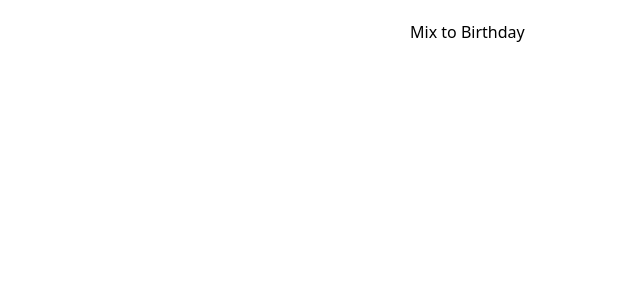
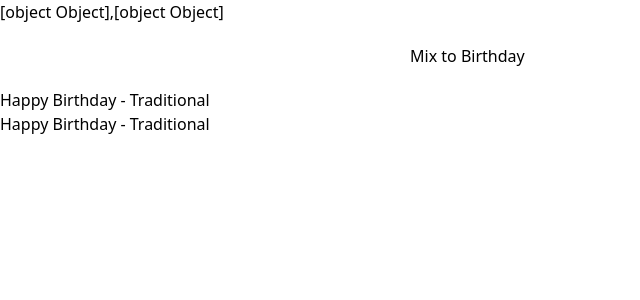
Before and after one commit to JonathanCervants/ngCard, an Angular app: page / in a window 1280 px wide. Shown: the top 300 px of the page, without its empty margins (0-640 px from the left). Built offline with nearby package versions, Linux system fonts and the light colour scheme.

Commit message:
probando @if @for

```diff
--- a/src/app/player/player.component.html
+++ b/src/app/player/player.component.html
@@ -1,8 +1,13 @@
-{{ audio.getTracks() }}
+{{songs.getTracks()}}
 <div class="player">
     <h2>Mix to Birthday</h2>
     <!-- <div @for
-        song of audio.getTracks(); track song.title
-        class="track" (click)="play(song.title)" >
+        song of songs; track song.title
+        class="track">
+        {{song.title}}
     </div> -->
 </div>
+ @if(isEnabled){
+    @for (item of songs.getTracks(); track item.title){
+    <h2>{{item.title}} - {{item.artist}}</h2>}
+    }
--- a/src/app/player/player.component.ts
+++ b/src/app/player/player.component.ts
@@ -1,17 +1,20 @@
-import { Component } from '@angular/core';
+import { Component, Inject, inject } from '@angular/core';
 import { AudioService } from '../services/audio.service';
 
 @Component({
   selector: 'app-player',
   imports: [],
   templateUrl: './player.component.html',
-  styleUrl: './player.component.css'
+  styleUrl: './player.component.css',
+  providers: [AudioService]
 })
 export class PlayerComponent {
-  constructor(public audio:AudioService){
-    console.log(audio.getTracks())
+  public songs = inject(AudioService);
+  protected isEnabled = true;
+  constructor(){
+    console.log(this.songs.getTracks())
   }
 
-  play(index:number){this.audio.playTrack(index)}
+  play(index:number){this.songs.playTrack(index)}
 
 }
--- a/src/app/services/audio.service.ts
+++ b/src/app/services/audio.service.ts
@@ -1,6 +1,9 @@
 import { Injectable } from '@angular/core';
 import {Howl} from 'howler'
-@Injectable({providedIn: 'root'})
+
+@Injectable({
+  providedIn: 'root',
+})
 export class AudioService {
   private sound?: Howl;
   private tracks = [
@@ -17,10 +20,11 @@ export class AudioService {
   ]
 
   example =  [{id: 0, name: 'Sarah'}, {id: 1, name: 'Amy'}, {id: 2, name: 'Rachel'}, {id: 3, name: 'Jessica'}, {id: 4, name: 'Poornima'}]
-
+  public getTracks(){
+    return this.tracks;
+  }
   currentTrackIndex = 0
 
-  constructor(){console.log(this.example);}
   playTrack(index:number){
     this.sound = this.sound?.stop()
     this.currentTrackIndex = index;
@@ -31,6 +35,5 @@ export class AudioService {
     });
     this.sound.play();
   }
-  getTracks(){
-   return console.log(this.example) }
+
 }
```
